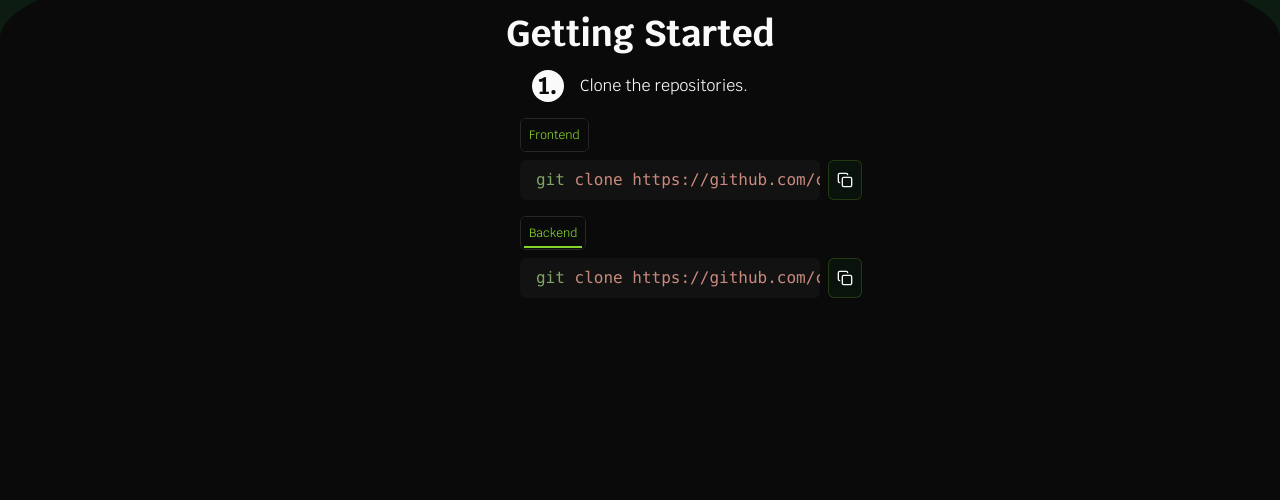
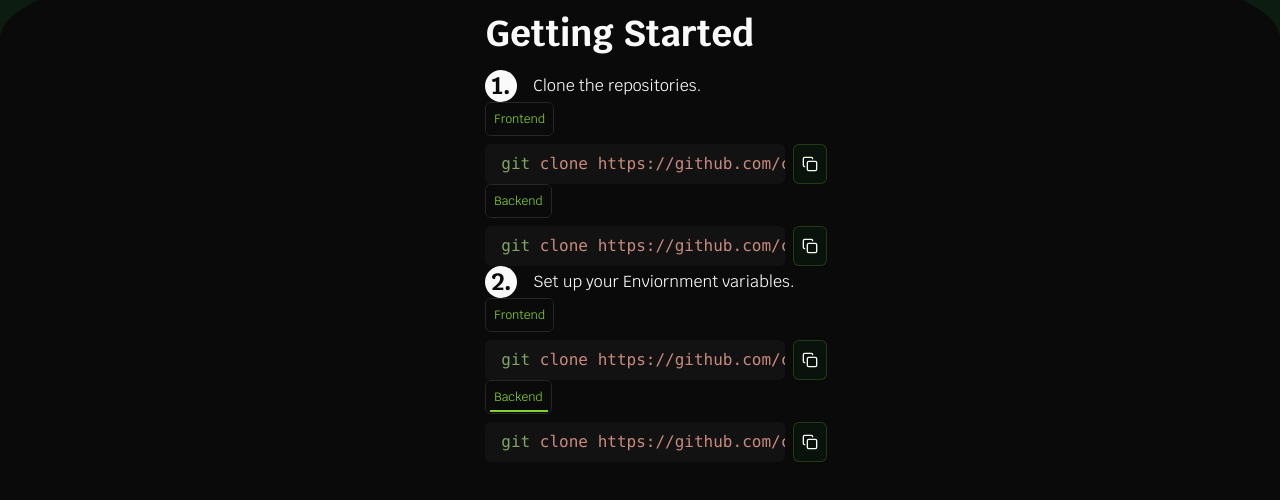
Before and after one commit to colinguinane1/Mongate-Front-End, a Next.js app: page / in a window 1280 px wide. Shown: the part 1888-2388 px from the top of the page. Before the commit the page ends 2266 px from the top, so only its background shows below. Built offline with nearby package versions, Linux system fonts and the light colour scheme; no server answers; what tailwindcss-motion would draw is missing.

Commit message:
feat: enhance "How Does It Work" section; restructure content into an ordered list and add environment variable setup instructions

```diff
--- a/components/home/how-does-it-work.tsx
+++ b/components/home/how-does-it-work.tsx
@@ -13,7 +13,9 @@ export default function HowDoesItWork() {
     <div className="flex flex-col w-screen items-center justify-center p-4 pb-20 space-y-4">
       <div className="flex flex-col gap-4  max-w-6xl">
         <p className="font-bold text-4xl">Getting Started</p>
-        <div className="flex flex-col items-center justify-center gap-4">
+        <div className="flex flex-col  gap-4">
+          <ol className="">
+            <li>
               <div className="flex items-center gap-4">
                 <h1 className="bg-foreground w-8 h-8 text-background font-extrabold text-2xl inline-flex items-center justify-center rounded-full">
                   1.
@@ -34,6 +36,30 @@ export default function HowDoesItWork() {
                 darkTheme="vitesse-dark"
                 commandMap={backend}
               ></ScriptCopyBtn>
+            </li>
+            <li>
+              <div className="flex items-center gap-4">
+                <h1 className="bg-foreground w-8 h-8 text-background font-extrabold text-2xl inline-flex items-center justify-center rounded-full">
+                  2.
+                </h1>
+                <p>Set up your Enviornment variables.</p>
+              </div>
+              <ScriptCopyBtn
+                className="w-60"
+                codeLanguage="shell"
+                lightTheme="nord"
+                darkTheme="vitesse-dark"
+                commandMap={frontend}
+              ></ScriptCopyBtn>
+              <ScriptCopyBtn
+                className="w-60"
+                codeLanguage="shell"
+                lightTheme="nord"
+                darkTheme="vitesse-dark"
+                commandMap={backend}
+              ></ScriptCopyBtn>
+            </li>
+          </ol>{" "}
         </div>
       </div>
     </div>
```
Lines whose indentation alone changed are shown as unchanged.
